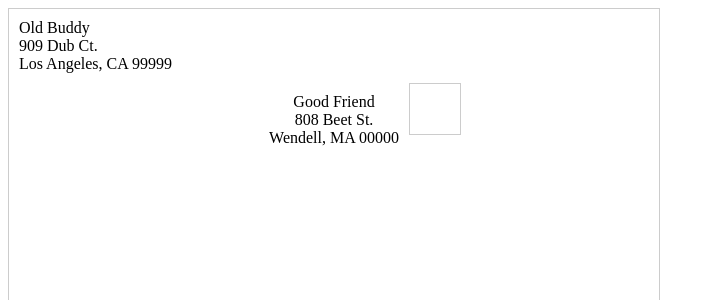
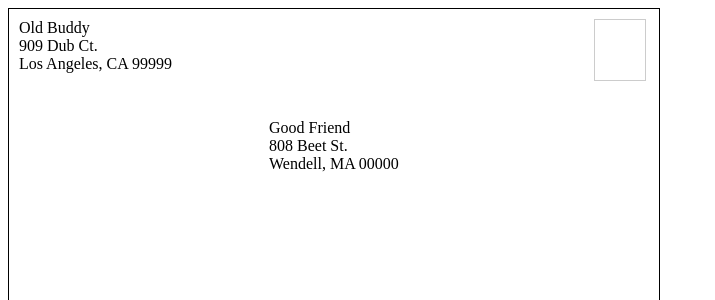
Before and after one commit to isaacpearl/proptypes-exercises, a React (Create React App) app: page / in a window 1280 px wide. Shown: the top 300 px of the page, without its empty margins (0-715 px from the left). Built offline with nearby package versions, Linux system fonts and the light colour scheme.

Commit message:
css positioning

```diff
--- a/src/index.css
+++ b/src/index.css
@@ -1,25 +1,37 @@
 .envelope {
 	width: 650px;
 	height: 300px;
-	border: 1px solid #ccc;
-	text-align: center;
+	border: 1px solid #000000;
+	position: relative;
 }
 
 .from-person {
-	text-align: left;
+	position: absolute;
+	top: 0px;
+	left: 0px;
 }
 
 .to-person {
-	display: inline-block;
+	position: absolute;
+	top: 100px;
+	left: 250px;
 }
 
 .stamp {
+	position: absolute;
 	width: 50px;
-	height: 50px;
+	height: 60px;
 	border: 1px solid #ccc;
-	position: fixed;
+	top: 10px;
+	left: 585px;
+
 }
 
 .address-label {
 	padding: 10px;
 }
+
+/*
+TODO:
+	-potentially refactor this whole thing to use flexbox?
+*/
```
